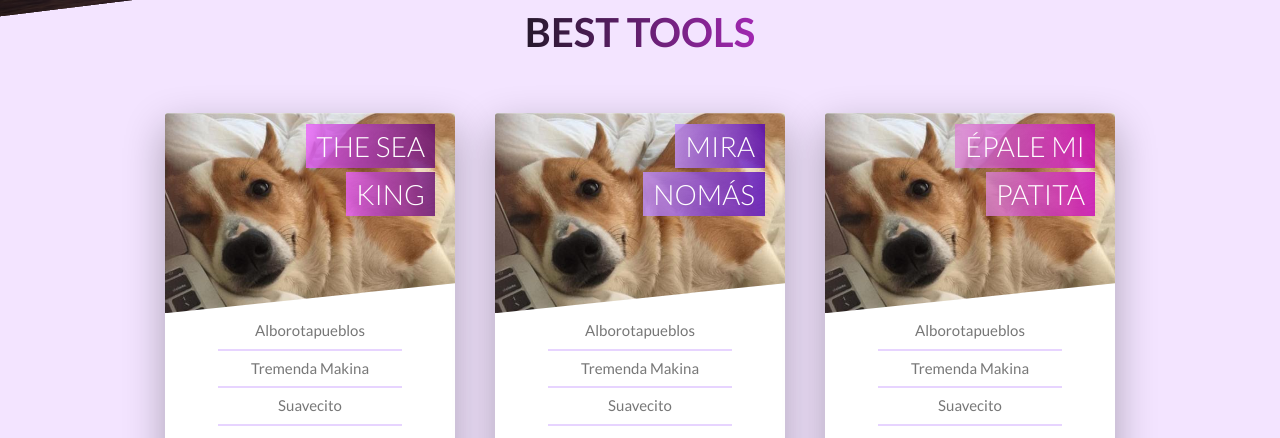
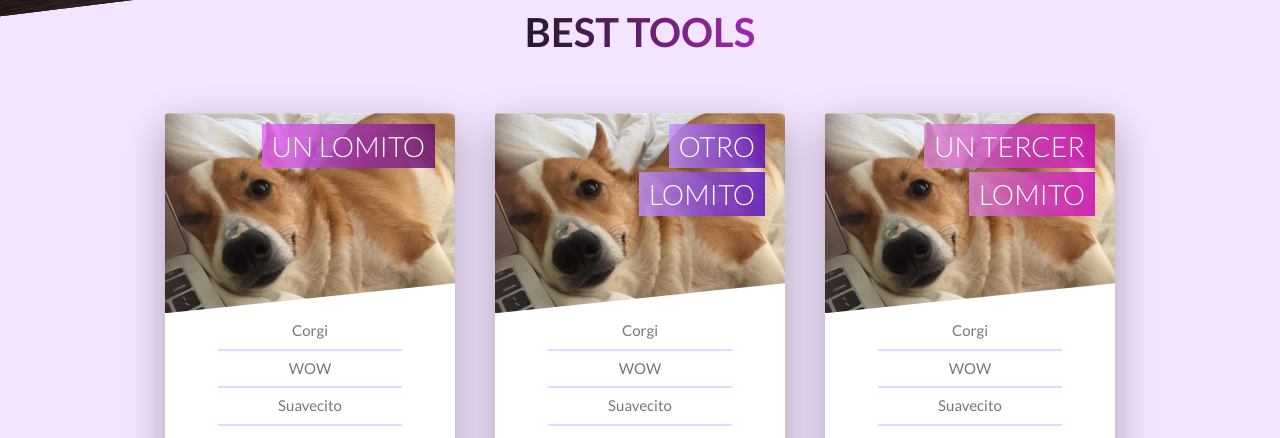
Before and after one commit to DanielLoredo/Service-Web, a React (Create React App) app: page / in a window 1280 px wide. Shown: the part 1840-2278 px from the top of the page. Built offline with nearby package versions, Linux system fonts and the light colour scheme.

Commit message:
tours added

```diff
--- a/src/components/Tours.js
+++ b/src/components/Tours.js
@@ -25,9 +25,9 @@ class Tours extends React.Component {
               picture="picture--1"
               spanColor="span--1"
               footerColor="footer--1"
-              title="The sea king"
-              description1="Alborotapueblos"
-              description2="Tremenda Makina"
+              title="Un lomito"
+              description1="Corgi"
+              description2="WOW"
               description3="Suavecito"
               description4="Guapo"
               price="$297"
@@ -37,9 +37,9 @@ class Tours extends React.Component {
               picture="picture--1"
               spanColor="span--2"
               footerColor="footer--2"
-              title="Mira nomás"
-              description1="Alborotapueblos"
-              description2="Tremenda Makina"
+              title="Otro lomito"
+              description1="Corgi"
+              description2="WOW"
               description3="Suavecito"
               description4="Guapo"
               price="$599"
@@ -49,9 +49,9 @@ class Tours extends React.Component {
               picture="picture--1"
               spanColor="span--3"
               footerColor="footer--3"
-              title="Épale mi patita"
-              description1="Alborotapueblos"
-              description2="Tremenda Makina"
+              title="Un tercer lomito"
+              description1="Corgi"
+              description2="WOW"
               description3="Suavecito"
               description4="Guapo"
               price="$999"
```
Also changed, not shown: 1 other file (tests, documents, lock files or other folders).
